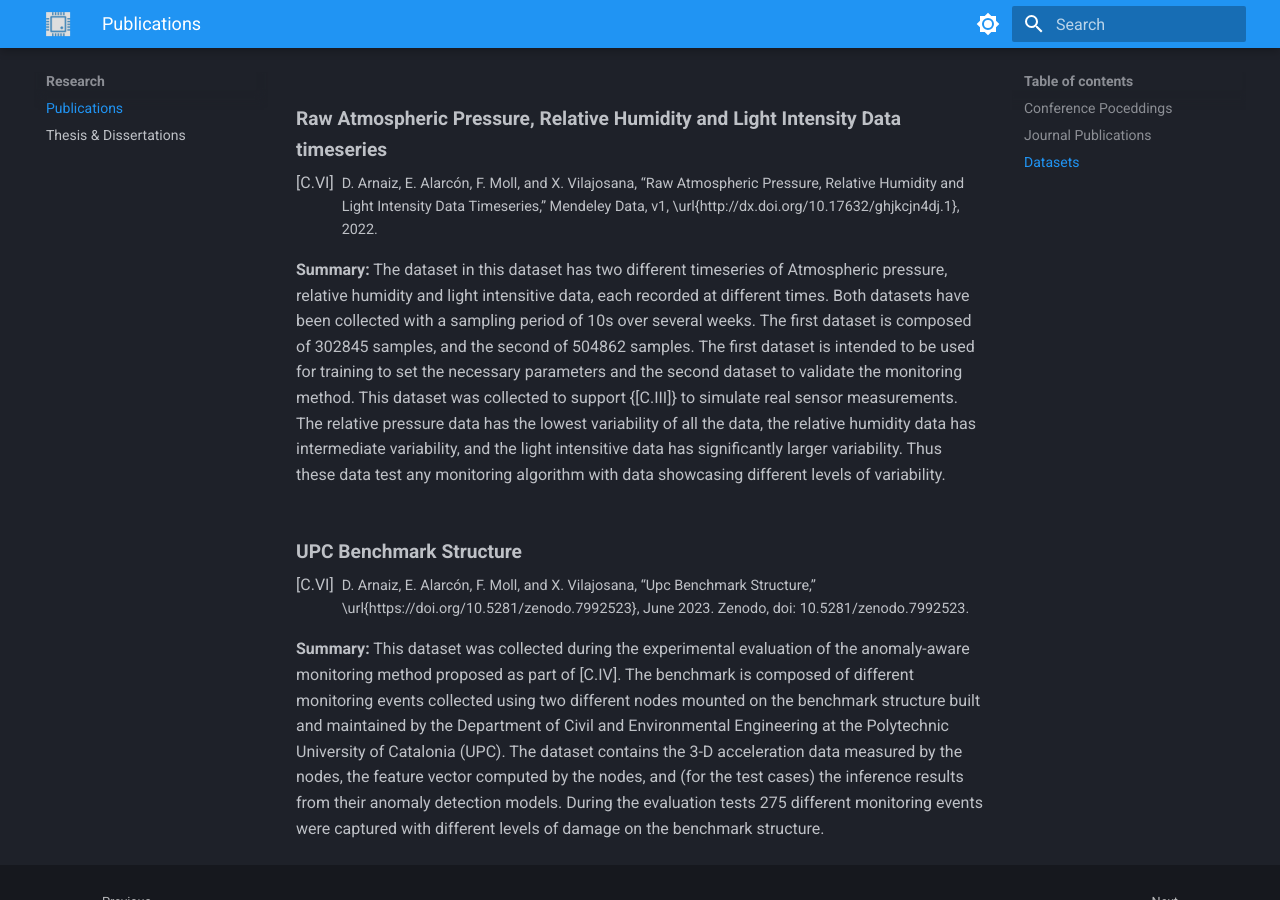
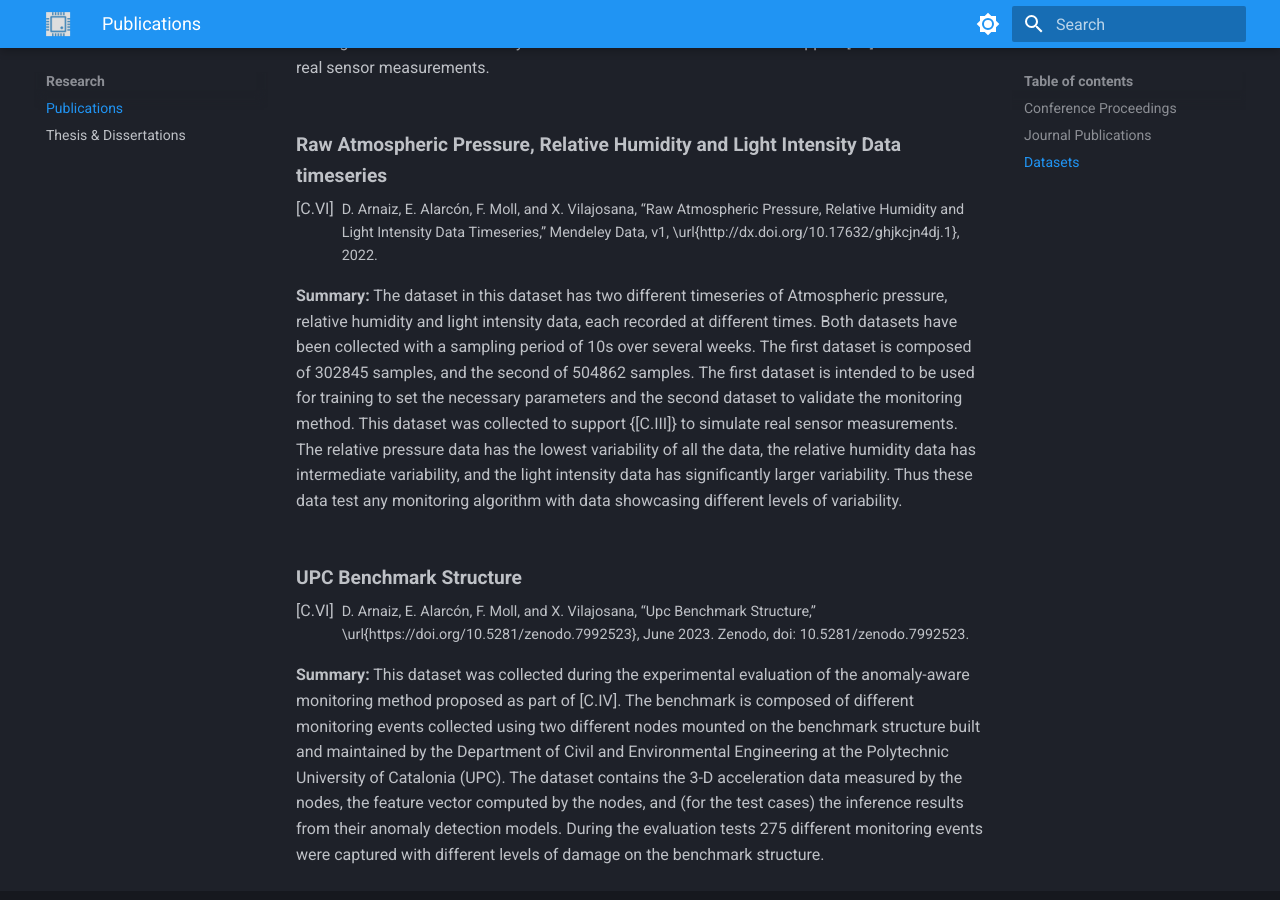
Before and after one commit to ElectronPlant/personal-page, an MkDocs documentation site: the page built from docs/research/research.md, in a window 1280 px wide and 900 px high, scrolled down 2450 px. Built offline with MkDocs 1.6.1 and Material for MkDocs 9.7.7, drawn with Linux system fonts in a browser that asks for light colours; some of the changed text lies outside the part shown.

Commit message:
typo: fixing spelling

```diff
--- a/docs/research/research.md
+++ b/docs/research/research.md
@@ -6,7 +6,8 @@ title: Publications
 
 This is a hub page linking to my research publications along with a brief summary for each of them. For more updated information checkout my [google scholar's](https://scholar.google.com/citations?user=32m35KwAAAAJ&hl=en) profile.
 
-## Conference Poceddings
+---
+## Conference Proceedings
 <p class="pub-title-first">
     <a target="_blank" rel="noopener noreferrer" href="https://doi.org/10.1109/DCIS53048.2021.9666191" title="C.I">
         Data Relevance-Aware Dynamic Sensing Technique with Battery Lifetime Guarantee for Wireless Sensor Nodes
@@ -98,7 +99,7 @@ The timeseries data this dataset was obtained using a temperature sensor in an i
   </a>
 </p>
 __Summary:__
-The dataset in this dataset has two different timeseries of Atmospheric pressure, relative humidity and light intensitive data, each recorded at different times. Both datasets have been collected with a sampling period of 10s over several weeks. The first dataset is composed of 302845 samples, and the second of 504862 samples. The first dataset is intended to be used for training to set the necessary parameters and the second dataset to validate the monitoring method. This dataset was collected to support {[C.III]} to simulate real sensor measurements. The relative pressure data has the lowest variability of all the data, the relative humidity data has intermediate variability, and the light intensitive data has significantly larger variability. Thus these data test any monitoring algorithm with data showcasing different levels of variability.
+The dataset in this dataset has two different timeseries of Atmospheric pressure, relative humidity and light intensity data, each recorded at different times. Both datasets have been collected with a sampling period of 10s over several weeks. The first dataset is composed of 302845 samples, and the second of 504862 samples. The first dataset is intended to be used for training to set the necessary parameters and the second dataset to validate the monitoring method. This dataset was collected to support {[C.III]} to simulate real sensor measurements. The relative pressure data has the lowest variability of all the data, the relative humidity data has intermediate variability, and the light intensity data has significantly larger variability. Thus these data test any monitoring algorithm with data showcasing different levels of variability.
 
 <p class="pub-title">
     <a target="_blank" rel="noopener noreferrer" href="https://doi.org/10.5281/zenodo.7992523" title="C.VI">
```
